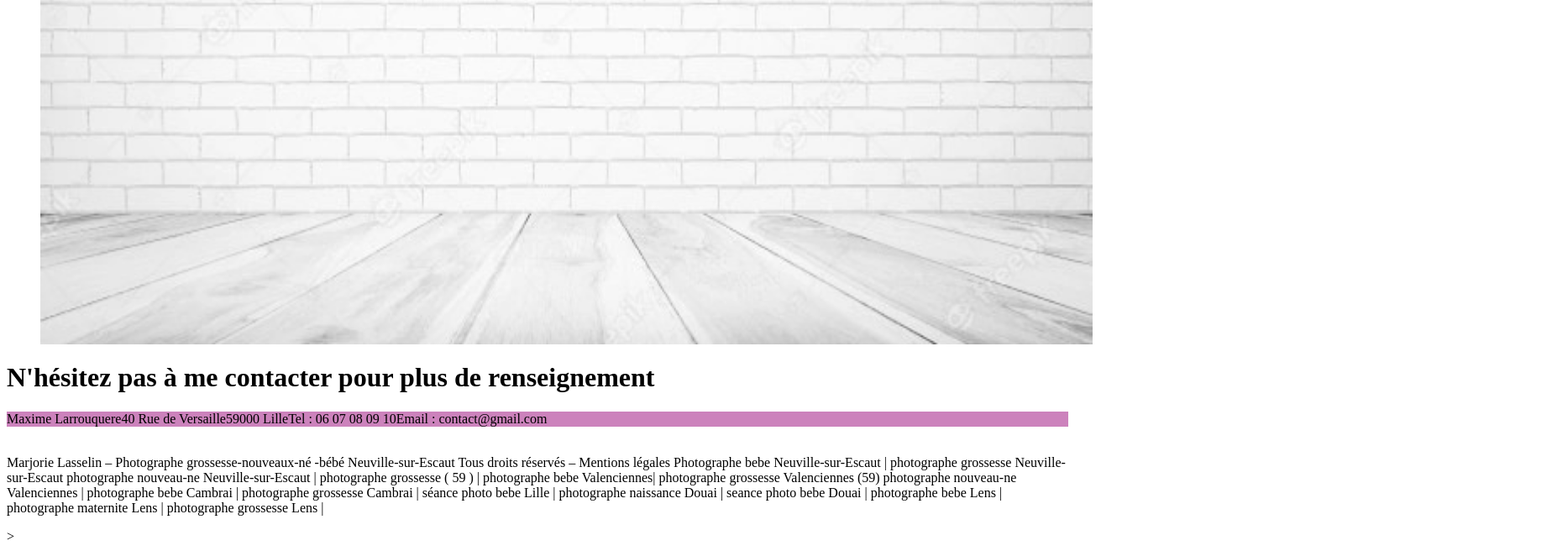
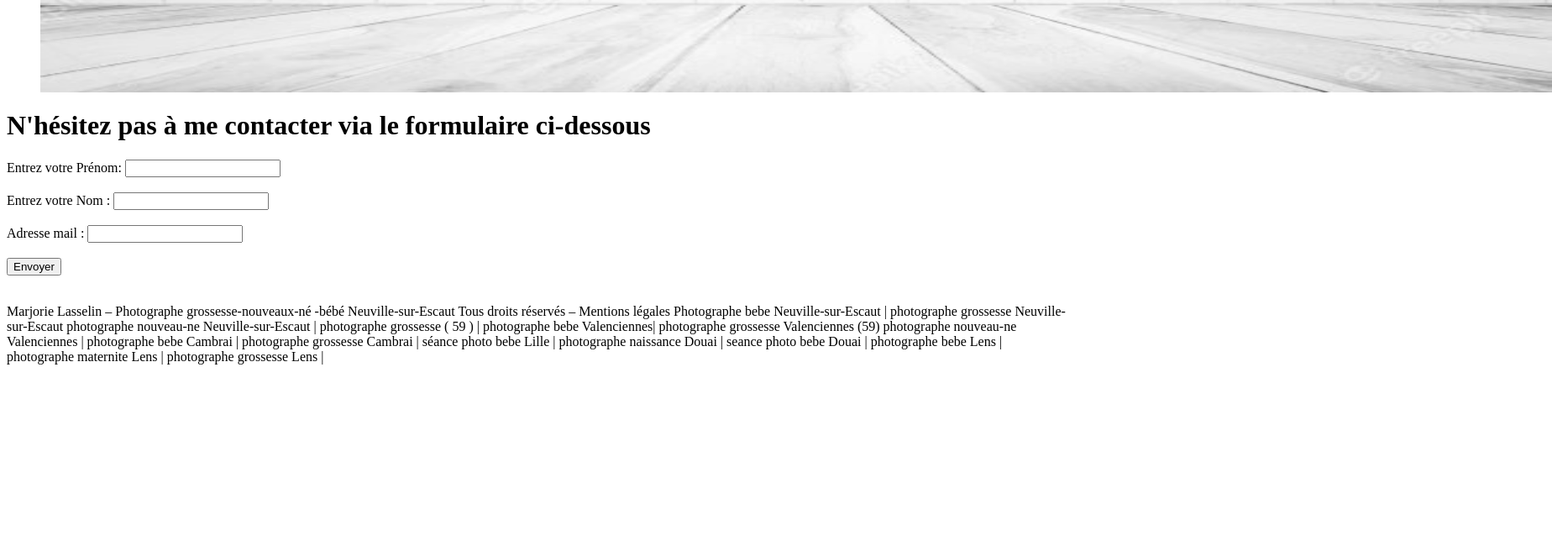
Before and after one commit to Maximegihub/Vitrine, a website built with Parcel: page contact.html in a window 1280 px wide. Shown: the part 560-1216 px from the top of the page at 84% size, 1848 px wide, since content can reach past the window. After the commit the page ends 1010 px from the top, so only its background shows below. Built offline with nearby package versions, Linux system fonts and the light colour scheme.

Commit message:
taille img,fond, ajout formulaire

```diff
--- a/contact.html
+++ b/contact.html
@@ -25,18 +25,27 @@
             <img class="imgfond" src="img/AnyConv.com__arriere.jpg" alt="arriereplan">
           </figure>
 
+          <h1>N'hésitez pas à me contacter via le formulaire ci-dessous</h1>
 
-      <h1>N'hésitez pas à me contacter pour plus de renseignement</h1>
-        <ul>
-            <li>Maxime Larrouquere</li>
-            <li>40 Rue de Versaille  </li>
-            <li>59000  Lille</li>
-            <li>Tel : 06 07 08 09 10</li>
-            <li>Email : contact@gmail.com</li>
-        </ul>
-        <br>
+          <form method="post" action="formulaire">
+
+            <label for="prenom"> Entrez votre Prénom: </label>
+            <input type="text" pattern="[a-z]" name="prenom_util" id="prenom"><br><br>
+
+
+            <label for="nom"> Entrez votre Nom : </label>
+            <input type="text" name="nom_util" id="nom"><br><br>
+
+            <label for="email"> Adresse mail : </label>
+            <input type="email" name="email_util" id="email"><br><br>
+
+            <input type="submit" value="Envoyer">
+          </form>
+
+
 
     <footer>
+          <br>
           <p>Marjorie Lasselin – Photographe grossesse-nouveaux-né -bébé  Neuville-sur-Escaut Tous droits réservés – Mentions légales
 
             Photographe bebe Neuville-sur-Escaut | photographe grossesse Neuville-sur-Escaut
@@ -45,7 +54,7 @@
             photographe nouveau-ne Valenciennes   | photographe bebe Cambrai |
             photographe grossesse Cambrai | séance photo bebe Lille |
             photographe naissance Douai | seance photo bebe Douai | photographe bebe Lens  |
-            photographe maternite Lens | photographe grossesse Lens | </p>>
+            photographe maternite Lens | photographe grossesse Lens | </p>
 
     </footer>
 
--- a/css/accueil.css
+++ b/css/accueil.css
@@ -27,7 +27,8 @@ li a:hover {
 
     margin: 0%;
     display: flex;
-    width: 1253px;
-    height: 900px;
+    width: 1800px;
+    height: 600px;
+    background-size: auto;
 
 }
--- a/css/apropos.css
+++ b/css/apropos.css
@@ -31,8 +31,10 @@ li a:hover {
 .imgfond {
 
     margin: 0%;
-    display: flex;
-    width: 1253px;
-    height: 900px;
+    display: inline-flex;
+    width: 1800px;
+    height: 600px;
+    background-size: auto;
+
 
 }
--- a/css/contact.css
+++ b/css/contact.css
@@ -27,7 +27,7 @@ li a:hover {
 
     margin: 0%;
     display: flex;
-    width: 1253px;
-    height: 900px;
+    width: 1800px;
+    height: 600px;
 
 }
--- a/css/galerie.css
+++ b/css/galerie.css
@@ -1,11 +1,13 @@
 .img {
-  width: 600px;
-  height: 450px;
+  width: 700px;
+  height: auto;
   margin: 0%;
   display: table-cell;
   border: 1px rgb(99, 8, 61) solid;
   text-align: center;
   vertical-align: middle;
+  max-width: 100%;
+
 
 
 }
--- a/css/tarif.css
+++ b/css/tarif.css
@@ -31,7 +31,7 @@ ul {
 
   margin: 0%;
   display: flex;
-  width: 1253px;
-  height: 900px;
+  width: 1800px;
+  height: 600px;
 
 }
```
Also changed, not shown: gallerie.html (+4 -4 lines).
